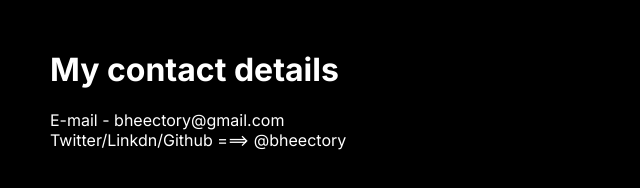
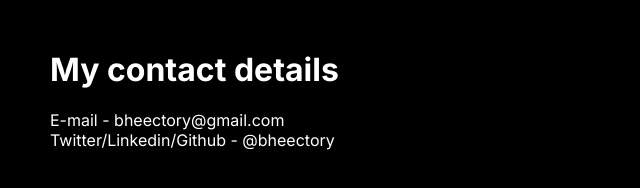
Before and after one commit to bheectory/bheectory, a plain HTML site: page contact.html in a window 1280 px wide. Shown: the full height of the page, 0-640 px from the left. Drawn offline with Linux system fonts and the light colour scheme.

Commit message:
push changes

```diff
--- a/contact.html
+++ b/contact.html
@@ -5,12 +5,12 @@
     <meta http-equiv="X-UA-Compatible" content="IE=edge" />
     <meta name="viewport" content="width=device-width, initial-scale=1.0" />
     <link rel="stylesheet" href="style.css" />
-    <title>Document</title>
+    <title>Contact</title>
   </head>
   <body>
     <h1>My contact details</h1>
     E-mail - bheectory@gmail.com
     <br />
-    Twitter/Linkdn/Github ===> @bheectory
+    Twitter/Linkedin/Github - @bheectory
   </body>
 </html>
```
